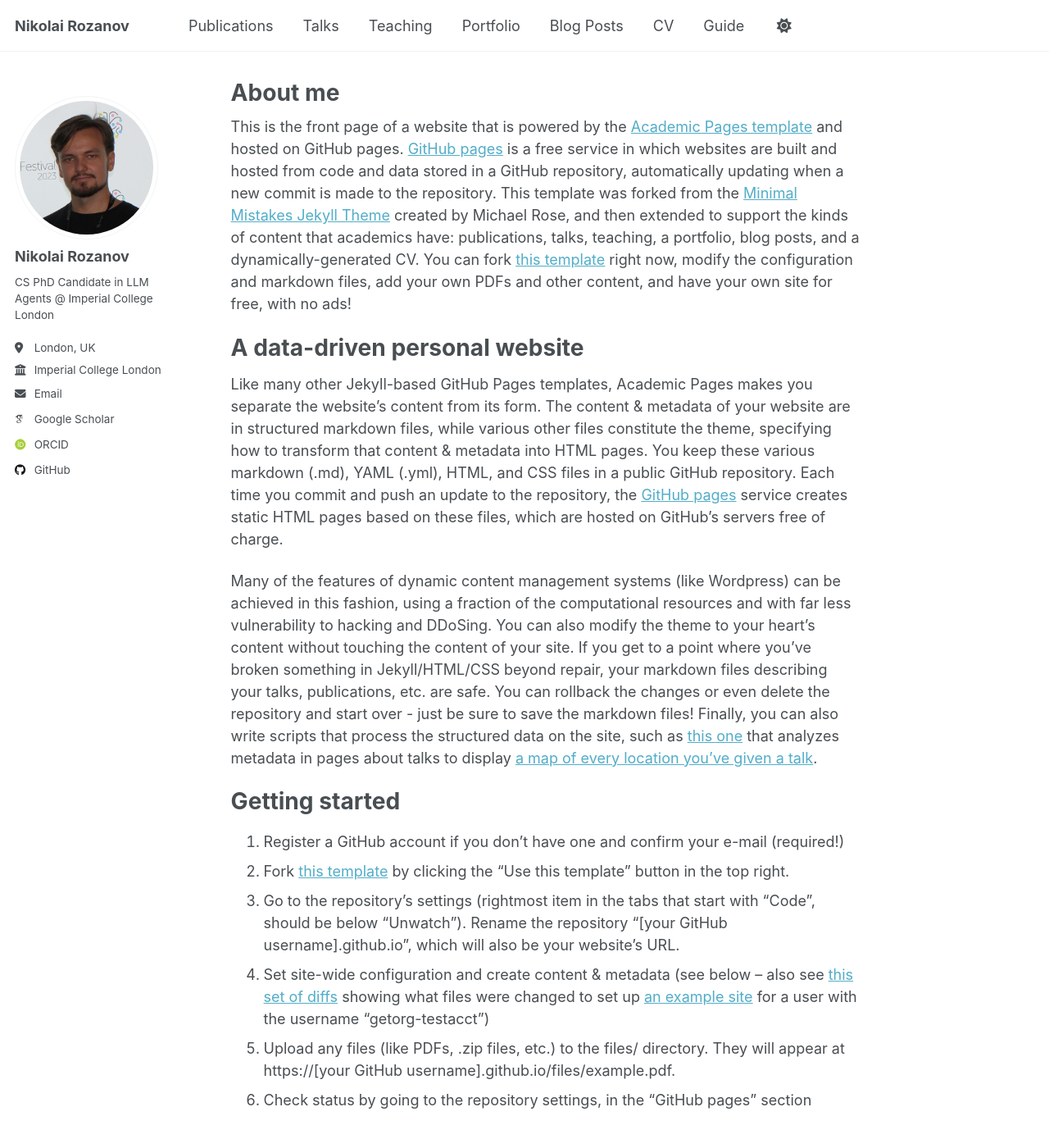
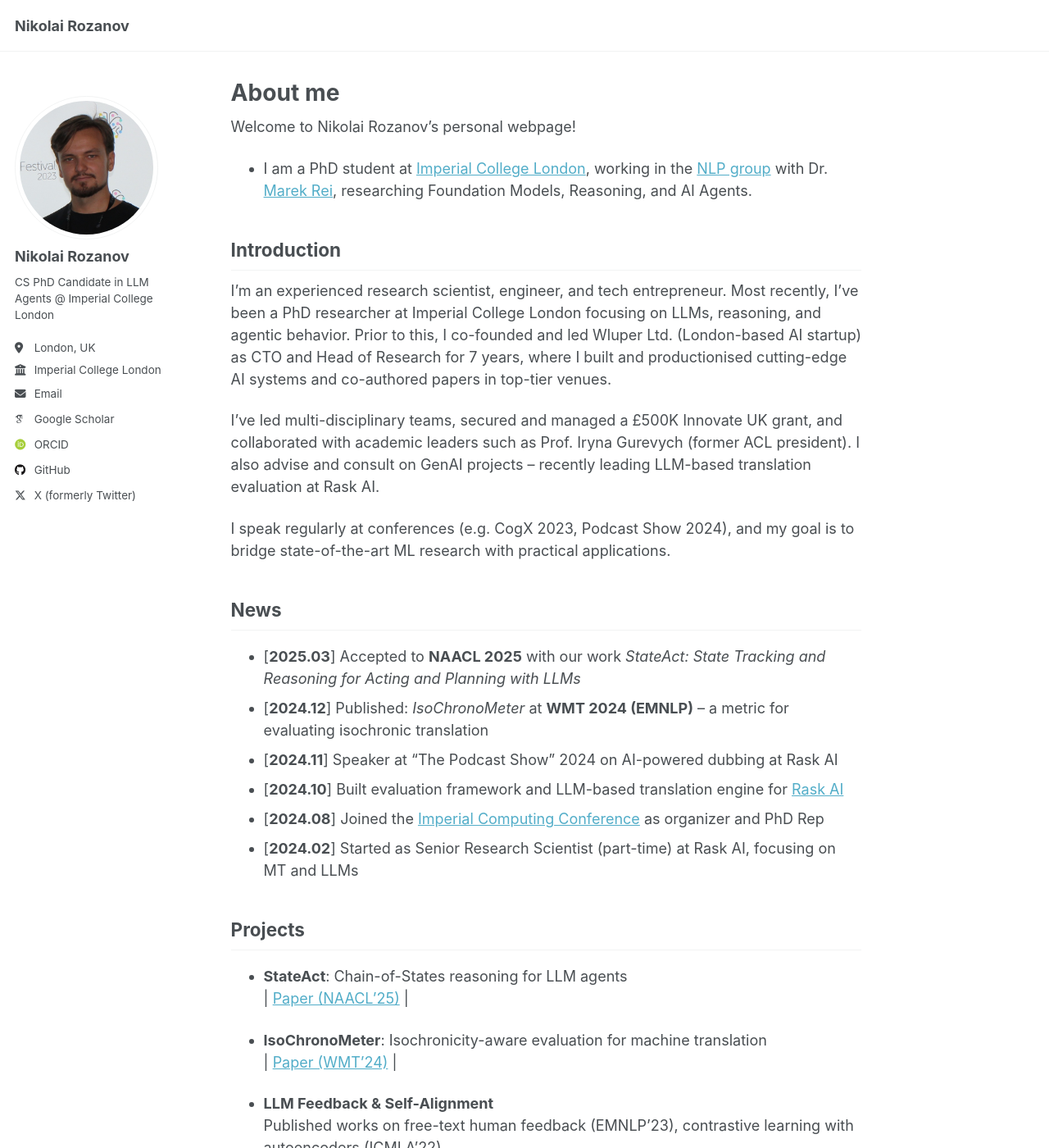
Before and after one commit to ai-nikolai/ai-nikolai.github.io, a Jekyll site: the page built from _pages/about.md, in a window 1280 px wide and 1400 px high. Shown: the whole window at 82% size. Built offline with Jekyll 4.4.1, drawn with Linux system fonts in a browser that asks for light colours; some web fonts are replaced; some of the changed text lies outside the part shown.

Commit message:
Basic Website setup

```diff
--- a/_config.yml
+++ b/_config.yml
@@ -67,7 +67,7 @@
   steam            : # Username
   telegram         : # URL
   tumblr           : # Username
-  twitter          : # Username for X / Twitter
+  twitter          : ai_nikolai
   vine             : # Username
   weibo            : # Username
   wikipedia        : # Username
--- a/_includes/masthead.html
+++ b/_includes/masthead.html
@@ -15,9 +15,10 @@
             {% endif %}
             <li class="masthead__menu-item"><a href="{{ domain }}{{ link.url }}">{{ link.title }}</a></li>
           {% endfor %}
-          <li id="theme-toggle" class="masthead__menu-item persist tail">
+          <!-- Dark / Light toggle -->
+          <!-- <li id="theme-toggle" class="masthead__menu-item persist tail">
             <a><i id="theme-icon" class="fa-solid fa-sun" aria-hidden="true" title="toggle theme"></i></a>
-          </li>
+          </li> -->
         </ul>
         <ul class="hidden-links hidden"></ul>
       </nav>
--- a/_pages/about.md
+++ b/_pages/about.md
@@ -1,49 +1,104 @@
 ---
 permalink: /
 title: "About me"
+excerpt: "About me"
 author_profile: true
 redirect_from:
   - /about/
   - /about.html
 ---
 
-This is the front page of a website that is powered by the [Academic Pages template](https://github.com/academicpages/academicpages.github.io) and hosted on GitHub pages. [GitHub pages](https://pages.github.com) is a free service in which websites are built and hosted from code and data stored in a GitHub repository, automatically updating when a new commit is made to the repository. This template was forked from the [Minimal Mistakes Jekyll Theme](https://mmistakes.github.io/minimal-mistakes/) created by Michael Rose, and then extended to support the kinds of content that academics have: publications, talks, teaching, a portfolio, blog posts, and a dynamically-generated CV. You can fork [this template](https://github.com/academicpages/academicpages.github.io) right now, modify the configuration and markdown files, add your own PDFs and other content, and have your own site for free, with no ads!
+Welcome to Nikolai Rozanov's personal webpage!
 
-A data-driven personal website
-======
-Like many other Jekyll-based GitHub Pages templates, Academic Pages makes you separate the website's content from its form. The content & metadata of your website are in structured markdown files, while various other files constitute the theme, specifying how to transform that content & metadata into HTML pages. You keep these various markdown (.md), YAML (.yml), HTML, and CSS files in a public GitHub repository. Each time you commit and push an update to the repository, the [GitHub pages](https://pages.github.com/) service creates static HTML pages based on these files, which are hosted on GitHub's servers free of charge.
+* I am a PhD student at [Imperial College London](https://www.imperial.ac.uk/computing), working in the [NLP group](https://nlp.doc.ic.ac.uk) with Dr. [Marek Rei](http://marekrei.com), researching Foundation Models, Reasoning, and AI Agents.
 
-Many of the features of dynamic content management systems (like Wordpress) can be achieved in this fashion, using a fraction of the computational resources and with far less vulnerability to hacking and DDoSing. You can also modify the theme to your heart's content without touching the content of your site. If you get to a point where you've broken something in Jekyll/HTML/CSS beyond repair, your markdown files describing your talks, publications, etc. are safe. You can rollback the changes or even delete the repository and start over - just be sure to save the markdown files! Finally, you can also write scripts that process the structured data on the site, such as [this one](https://github.com/academicpages/academicpages.github.io/blob/master/talkmap.ipynb) that analyzes metadata in pages about talks to display [a map of every location you've given a talk](https://academicpages.github.io/talkmap.html).
+## Introduction
 
-Getting started
-======
-1. Register a GitHub account if you don't have one and confirm your e-mail (required!)
-1. Fork [this template](https://github.com/academicpages/academicpages.github.io) by clicking the "Use this template" button in the top right.
-1. Go to the repository's settings (rightmost item in the tabs that start with "Code", should be below "Unwatch"). Rename the repository "[your GitHub username].github.io", which will also be your website's URL.
-1. Set site-wide configuration and create content & metadata (see below -- also see [this set of diffs](http://archive.is/3TPas) showing what files were changed to set up [an example site](https://getorg-testacct.github.io) for a user with the username "getorg-testacct")
-1. Upload any files (like PDFs, .zip files, etc.) to the files/ directory. They will appear at https://[your GitHub username].github.io/files/example.pdf.
-1. Check status by going to the repository settings, in the "GitHub pages" section
+I’m an experienced research scientist, engineer, and tech entrepreneur. Most recently, I’ve been a PhD researcher at Imperial College London focusing on LLMs, reasoning, and agentic behavior. Prior to this, I co-founded and led Wluper Ltd. (London-based AI startup) as CTO and Head of Research for 7 years, where I built and productionised cutting-edge AI systems and co-authored papers in top-tier venues.
 
-Site-wide configuration
-------
-The main configuration file for the site is in the base directory in [_config.yml](https://github.com/academicpages/academicpages.github.io/blob/master/_config.yml), which defines the content in the sidebars and other site-wide features. You will need to replace the default variables with ones about yourself and your site's github repository. The configuration file for the top menu is in [_data/navigation.yml](https://github.com/academicpages/academicpages.github.io/blob/master/_data/navigation.yml). For example, if you don't have a portfolio or blog posts, you can remove those items from that navigation.yml file to remove them from the header.
+I’ve led multi-disciplinary teams, secured and managed a £500K Innovate UK grant, and collaborated with academic leaders such as Prof. Iryna Gurevych (former ACL president). I also advise and consult on GenAI projects – recently leading LLM-based translation evaluation at Rask AI.
 
-Create content & metadata
-------
-For site content, there is one markdown file for each type of content, which are stored in directories like _publications, _talks, _posts, _teaching, or _pages. For example, each talk is a markdown file in the [_talks directory](https://github.com/academicpages/academicpages.github.io/tree/master/_talks). At the top of each markdown file is structured data in YAML about the talk, which the theme will parse to do lots of cool stuff. The same structured data about a talk is used to generate the list of talks on the [Talks page](https://academicpages.github.io/talks), each [individual page](https://academicpages.github.io/talks/2012-03-01-talk-1) for specific talks, the talks section for the [CV page](https://academicpages.github.io/cv), and the [map of places you've given a talk](https://academicpages.github.io/talkmap.html) (if you run this [python file](https://github.com/academicpages/academicpages.github.io/blob/master/talkmap.py) or [Jupyter notebook](https://github.com/academicpages/academicpages.github.io/blob/master/talkmap.ipynb), which creates the HTML for the map based on the contents of the _talks directory).
+I speak regularly at conferences (e.g. CogX 2023, Podcast Show 2024), and my goal is to bridge state-of-the-art ML research with practical applications.
 
-**Markdown generator**
+## News
 
-The repository includes [a set of Jupyter notebooks](https://github.com/academicpages/academicpages.github.io/tree/master/markdown_generator
-) that converts a CSV containing structured data about talks or presentations into individual markdown files that will be properly formatted for the Academic Pages template. The sample CSVs in that directory are the ones I used to create my own personal website at stuartgeiger.com. My usual workflow is that I keep a spreadsheet of my publications and talks, then run the code in these notebooks to generate the markdown files, then commit and push them to the GitHub repository.
+- [**2025.03**] Accepted to **NAACL 2025** with our work *StateAct: State Tracking and Reasoning for Acting and Planning with LLMs*
+- [**2024.12**] Published: *IsoChronoMeter* at **WMT 2024 (EMNLP)** – a metric for evaluating isochronic translation
+- [**2024.11**] Speaker at "The Podcast Show" 2024 on AI-powered dubbing at Rask AI
+- [**2024.10**] Built evaluation framework and LLM-based translation engine for [Rask AI](https://www.rask.ai/)
+- [**2024.08**] Joined the [Imperial Computing Conference](https://icc.doc.ic.ac.uk) as organizer and PhD Rep
+- [**2024.02**] Started as Senior Research Scientist (part-time) at Rask AI, focusing on MT and LLMs
 
-How to edit your site's GitHub repository
-------
-Many people use a git client to create files on their local computer and then push them to GitHub's servers. If you are not familiar with git, you can directly edit these configuration and markdown files directly in the github.com interface. Navigate to a file (like [this one](https://github.com/academicpages/academicpages.github.io/blob/master/_talks/2012-03-01-talk-1.md) and click the pencil icon in the top right of the content preview (to the right of the "Raw | Blame | History" buttons). You can delete a file by clicking the trashcan icon to the right of the pencil icon. You can also create new files or upload files by navigating to a directory and clicking the "Create new file" or "Upload files" buttons.
+## <a name="Projects"></a> Projects
 
-Example: editing a markdown file for a talk
-![Editing a markdown file for a talk](/images/editing-talk.png)
+- **StateAct**: Chain-of-States reasoning for LLM agents
+  | [Paper (NAACL'25)](https://scholar.google.com/citations?user=fi-feOEAAAAJ) |
 
-For more info
-------
-More info about configuring Academic Pages can be found in [the guide](https://academicpages.github.io/markdown/), the [growing wiki](https://github.com/academicpages/academicpages.github.io/wiki), and you can always [ask a question on GitHub](https://github.com/academicpages/academicpages.github.io/discussions). The [guides for the Minimal Mistakes theme](https://mmistakes.github.io/minimal-mistakes/docs/configuration/) (which this theme was forked from) might also be helpful.
+- **IsoChronoMeter**: Isochronicity-aware evaluation for machine translation
+  | [Paper (WMT'24)](https://scholar.google.com/citations?user=fi-feOEAAAAJ) |
+
+- **LLM Feedback & Self-Alignment**
+  Published works on free-text human feedback (EMNLP'23), contrastive learning with autoencoders (ICMLA'22)
+
+- **MATILDA & LIDA**: NLP annotation tools
+  Lightweight and interactive dialogue annotation tools used across several projects
+  | [EACL'21](https://scholar.google.com/citations?user=fi-feOEAAAAJ), [EMNLP'19](https://scholar.google.com/citations?user=fi-feOEAAAAJ) |
+
+- **Knowledge Injection in Transformers**
+  Adapter-based world knowledge transfer in pretrained LMs
+  | [EMNLP'20 - DeeLIO](https://scholar.google.com/citations?user=fi-feOEAAAAJ) |
+
+## Work Experience
+
+- **PhD Student, Imperial College London**, *London* (2023–Present)
+  PhD in Foundation Models, NLP, Reinforcement Learning
+  Graduate Teaching Assistant for RL, CV, NLP courses
+  PhD Rep and conference organizer (ICC24)
+
+- **Senior Research Scientist @ Rask AI**, *London* (2024)
+  Led LLM-based MT and evaluation
+  Speaker at industry events (e.g., EMNLP, The Podcast Show)
+
+- **CTO & Co-Founder @ Wluper Ltd.**, *London* (2017–2023)
+  Built AI systems from scratch, led a team of 9, published 6 papers
+  Managed £500K Innovate UK grant and partnerships with top research labs
+
+- **Research Internships**:
+  - Machine Vision & Monte Carlo Methods @ Imperial College
+  - Software Engineering @ Rezonence
+  - Banking & Accounting Internships in Vienna
+
+## Selected Publications (see full list on [Google Scholar](https://scholar.google.com/citations?user=fi-feOEAAAAJ&hl=en))
+
+1. **StateAct: State Tracking and Reasoning with LLMs**
+   *REALM @ ACL 2025 (under review)*
+
+2. **IsoChronoMeter: Isochronic Translation Metric**
+   *WMT 2024 @ EMNLP*
+
+3. **Learning from Free-Text Human Feedback**
+   *EMNLP 2023*
+
+4. **Self-Alignment for Autoencoders**
+   *ICMLA 2022*
+
+5. **Adapter-Based Knowledge Injection**
+   *EMNLP 2020 (DeeLIO)*
+
+…more on [Google Scholar](https://scholar.google.com/citations?user=fi-feOEAAAAJ)
+
+## Talks
+
+- **2024** – Speaker @ The Podcast Show (London)
+- **2023** – Speaker @ CogX Conference (London)
+- **2022** – Plug and Play Accelerator (Voice AI)
+
+## Hobbies and other achievements
+
+- 🏆 **Forbes 30 Under 30** (European Technology) – for Wluper Ltd.
+- ♟️ **Chess medalist** – Gold at BUCA Plate, and medals at various national/international tournaments
+- ⚗️ **Olympiads** – Chemistry Olympiad (3rd in Vienna), Philosophy Olympiad finalist
+- 💻 Built a **custom GPU rig** for deep learning + Linux sysadmin skills
+- ⚙️ Deep into **CUDA & GPU programming** – trained via Oxford with [Prof. Mike Giles](https://people.maths.ox.ac.uk/gilesm/cuda/) & [NVIDIA certifications](https://learn.nvidia.com/certificates?id=SOEYjIXZTY-ZjB6xIhutDQ)
+- 🌍 Multilingual: German (native), English (fluent), Russian (fluent), French & Latin (basic)
+- 🏒 Passionate about **ice hockey**, **sailing**, and **swimming**
```
Also changed, not shown: _data/navigation.yml (+14 -14 lines).
